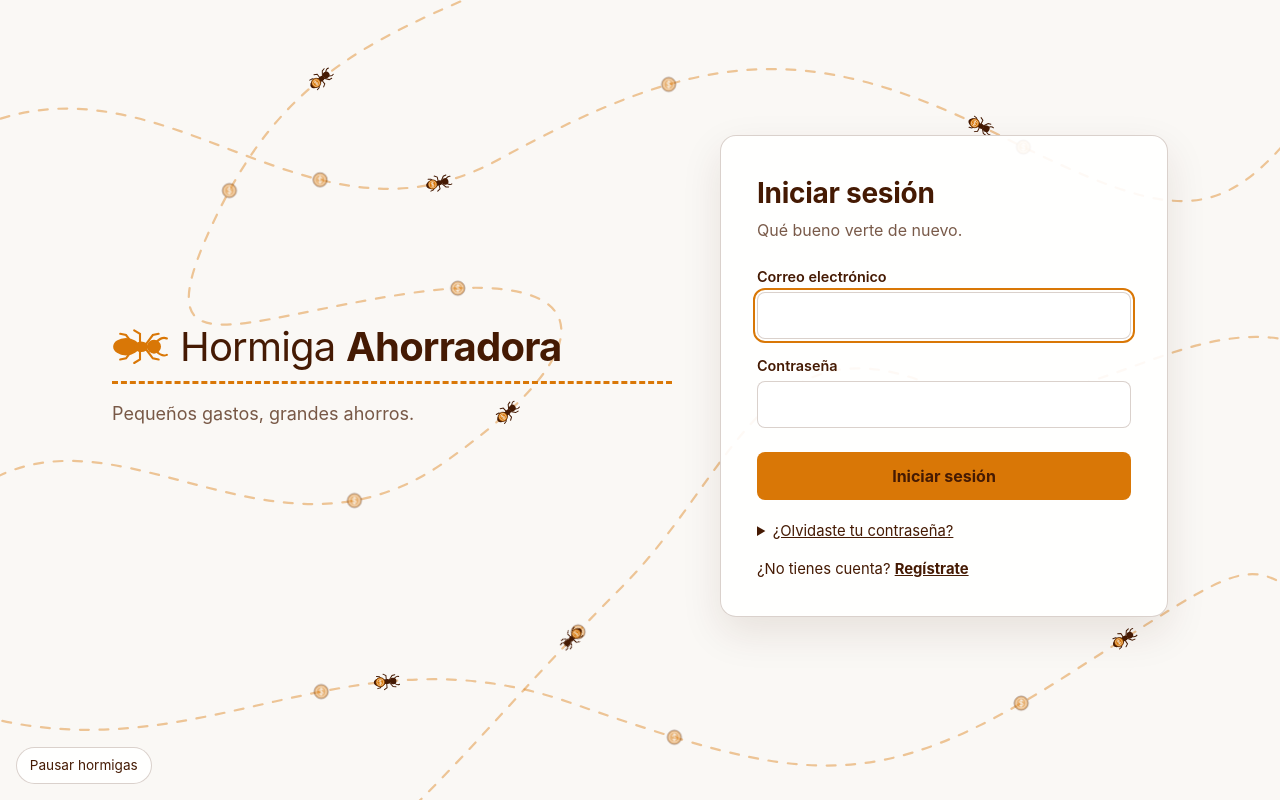
After one commit to JuanDR403/Hormiguero, a Django app: page /login/ in a window 1280 px wide. The commit adds this page. Run offline with Django 5.2, Linux system fonts and the light colour scheme.

Commit message:
feat: login, registro y animación decorativa de hormigas

```diff
--- a/config/settings.py
+++ b/config/settings.py
@@ -101,6 +101,10 @@ AUTH_PASSWORD_VALIDATORS = [
     },
 ]
 
+LOGIN_URL = "login"
+LOGIN_REDIRECT_URL = "inicio"
+LOGOUT_REDIRECT_URL = "login"
+
 
 # Internationalization
 # https://docs.djangoproject.com/en/6.1/topics/i18n/
--- /dev/null
+++ b/gastos/forms.py
@@ -0,0 +1,88 @@
+from django import forms
+from django.contrib.auth import get_user_model
+from django.contrib.auth.forms import AuthenticationForm
+from django.contrib.auth.password_validation import validate_password
+from django.core.exceptions import ValidationError
+
+from .reglas.usuarios import normalizar_correo
+
+Usuario = get_user_model()
+# El correo se guarda como username, que admite hasta 150 caracteres.
+LONGITUD_MAXIMA_CORREO = 150
+
+
+class FormularioIngreso(AuthenticationForm):
+    username = forms.EmailField(
+        label="Correo electrónico",
+        max_length=LONGITUD_MAXIMA_CORREO,
+        widget=forms.EmailInput(attrs={"autofocus": True, "autocomplete": "email"}),
+    )
+    password = forms.CharField(
+        label="Contraseña",
+        strip=False,
+        widget=forms.PasswordInput(attrs={"autocomplete": "current-password"}),
+    )
+    error_messages = {
+        **AuthenticationForm.error_messages,
+        "invalid_login": "El correo o la contraseña son incorrectos.",
+    }
+
+    def clean_username(self):
+        return normalizar_correo(self.cleaned_data["username"])
+
+
+class FormularioRegistro(forms.Form):
+    nombre_completo = forms.CharField(
+        label="Nombre completo",
+        max_length=150,
+        widget=forms.TextInput(attrs={"autofocus": True, "autocomplete": "name"}),
+    )
+    correo = forms.EmailField(
+        label="Correo electrónico",
+        max_length=LONGITUD_MAXIMA_CORREO,
+        widget=forms.EmailInput(attrs={"autocomplete": "email"}),
+    )
+    contrasena = forms.CharField(
+        label="Contraseña",
+        strip=False,
+        widget=forms.PasswordInput(attrs={"autocomplete": "new-password"}),
+    )
+    confirmar_contrasena = forms.CharField(
+        label="Confirmar contraseña",
+        strip=False,
+        widget=forms.PasswordInput(attrs={"autocomplete": "new-password"}),
+    )
+
+    def clean_correo(self):
+        correo = normalizar_correo(self.cleaned_data["correo"])
+        if Usuario.objects.filter(username=correo).exists():
+            raise ValidationError("Ya existe una cuenta con este correo.")
+        return correo
+
+    def clean(self):
+        datos = super().clean()
+        contrasena = datos.get("contrasena")
+        confirmacion = datos.get("confirmar_contrasena")
+
+        if contrasena and confirmacion and contrasena != confirmacion:
+            self.add_error("confirmar_contrasena", "Las contraseñas no coinciden.")
+        elif contrasena:
+            correo = datos.get("correo", "")
+            candidato = Usuario(
+                username=correo,
+                email=correo,
+                first_name=datos.get("nombre_completo", ""),
+            )
+            try:
+                validate_password(contrasena, candidato)
+            except ValidationError as error:
+                self.add_error("contrasena", error)
+        return datos
+
+    def save(self):
+        return Usuario.objects.create_user(
+            username=self.cleaned_data["correo"],
+            email=self.cleaned_data["correo"],
+            password=self.cleaned_data["contrasena"],
+            first_name=self.cleaned_data["nombre_completo"],
+        )
--- /dev/null
+++ b/gastos/reglas/usuarios.py
@@ -0,0 +1,2 @@
+def normalizar_correo(correo):
+    return correo.strip().lower()
--- a/gastos/urls.py
+++ b/gastos/urls.py
@@ -1,6 +1,19 @@
+from django.contrib.auth import views as auth_views
 from django.urls import path
 from . import views
+from .forms import FormularioIngreso
 
 urlpatterns = [
     path("", views.inicio, name="inicio"),
+    path(
+        "login/",
+        auth_views.LoginView.as_view(
+            template_name="autenticacion/login.html",
+            authentication_form=FormularioIngreso,
+            redirect_authenticated_user=True,
+        ),
+        name="login",
+    ),
+    path("registro/", views.registro, name="registro"),
+    path("logout/", auth_views.LogoutView.as_view(), name="logout"),
 ]
--- /dev/null
+++ b/static/autenticacion.css
@@ -0,0 +1,240 @@
+:root {
+  --naranja: #D97706;
+  --cafe: #451A03;
+  --blanco: #FFFFFF;
+  --crema: #FAF8F5;
+  --tarjeta: rgba(255, 255, 255, 0.9);
+  --cafe-suave: rgba(69, 26, 3, 0.72);
+  --borde: rgba(69, 26, 3, 0.2);
+  --error: #B42318;
+}
+
+* { box-sizing: border-box; }
+
+body {
+  margin: 0;
+  min-height: 100vh;
+  background: var(--crema);
+  color: var(--cafe);
+  font-family: "Inter", "Segoe UI", Roboto, "Helvetica Neue", Arial, sans-serif;
+  line-height: 1.5;
+}
+
+[hidden] { display: none !important; }
+
+/* Fondo animado */
+.escena {
+  position: fixed;
+  inset: 0;
+  width: 100%;
+  height: 100%;
+  color: var(--cafe);
+}
+
+.ruta {
+  fill: none;
+  stroke: var(--naranja);
+  stroke-width: 2.5;
+  stroke-dasharray: 10 12;
+  stroke-linecap: round;
+  opacity: 0.4;
+  pointer-events: none;
+}
+
+#capa-monedas { opacity: 0.55; pointer-events: none; }
+
+.hormiga { cursor: help; }
+.hormiga-zona { fill: transparent; }
+.hormiga:hover use:first-of-type { color: var(--naranja); }
+
+/* Estructura */
+.contenido {
+  position: relative;
+  z-index: 1;
+  display: grid;
+  grid-template-columns: minmax(0, 1fr) minmax(0, 28rem);
+  gap: 3rem;
+  align-items: center;
+  width: min(100%, 68rem);
+  min-height: 100vh;
+  margin: 0 auto;
+  padding: 2rem 1rem 5rem;
+  pointer-events: none;
+}
+
+.tarjeta { pointer-events: auto; }
+
+.logo {
+  display: flex;
+  align-items: center;
+  gap: 0.75rem;
+}
+
+.logo-hormiga {
+  flex: none;
+  width: 3.5rem;
+  color: var(--naranja);
+}
+
+.logo-nombre {
+  font-size: clamp(1.75rem, 4vw, 2.5rem);
+  font-weight: 400;
+  letter-spacing: -0.02em;
+  line-height: 1.1;
+}
+
+.logo-nombre strong { font-weight: 700; }
+
+.logo-rastro {
+  height: 0;
+  margin: 0.75rem 0 1rem;
+  border-top: 3px dashed var(--naranja);
+}
+
+.lema {
+  margin: 0;
+  color: var(--cafe-suave);
+  font-size: 1.125rem;
+}
+
+.tarjeta {
+  padding: 2.25rem;
+  background: var(--tarjeta);
+  border: 1px solid var(--borde);
+  border-radius: 1rem;
+  box-shadow: 0 16px 40px rgba(69, 26, 3, 0.1);
+}
+
+/* Formulario */
+h1 {
+  margin: 0;
+  font-size: 1.75rem;
+  letter-spacing: -0.01em;
+}
+
+.subtitulo {
+  margin: 0.25rem 0 1.5rem;
+  color: var(--cafe-suave);
+}
+
+.campo { margin-bottom: 1rem; }
+
+label {
+  display: block;
+  margin-bottom: 0.3rem;
+  font-size: 0.9rem;
+  font-weight: 600;
+}
+
+input:not([type="hidden"]) {
+  width: 100%;
+  padding: 0.65rem 0.8rem;
+  background: var(--blanco);
+  border: 1px solid var(--borde);
+  border-radius: 0.5rem;
+  color: var(--cafe);
+  font: inherit;
+}
+
+input:focus-visible,
+a:focus-visible,
+summary:focus-visible,
+button:focus-visible {
+  outline: 2px solid var(--naranja);
+  outline-offset: 2px;
+}
+
+input[aria-invalid="true"] { border-color: var(--error); }
+
+.error {
+  margin: 0.3rem 0 0;
+  color: var(--error);
+  font-size: 0.875rem;
+}
+
+.error-general { margin: 0 0 1rem; }
+
+.boton {
+  width: 100%;
+  margin-top: 0.5rem;
+  padding: 0.75rem;
+  background: var(--naranja);
+  border: 0;
+  border-radius: 0.5rem;
+  color: var(--cafe);
+  cursor: pointer;
+  font: inherit;
+  font-weight: 700;
+  transition: background 0.15s;
+}
+
+.boton:hover { background: #E98A12; }
+
+.recuperar {
+  margin-top: 1.25rem;
+  font-size: 0.925rem;
+}
+
+.recuperar summary {
+  cursor: pointer;
+  text-decoration: underline;
+}
+
+.recuperar p {
+  margin: 0.4rem 0 0;
+  color: var(--cafe-suave);
+}
+
+.alterno {
+  margin: 1rem 0 0;
+  font-size: 0.925rem;
+}
+
+.alterno a {
+  color: var(--cafe);
+  font-weight: 700;
+}
+
+/* Controles de la simulación */
+.panel {
+  position: fixed;
+  left: 1rem;
+  bottom: 1rem;
+  z-index: 3;
+}
+
+.panel button {
+  padding: 0.45rem 0.8rem;
+  background: var(--tarjeta);
+  border: 1px solid var(--borde);
+  border-radius: 999px;
+  color: var(--cafe);
+  cursor: pointer;
+  font: inherit;
+  font-size: 0.85rem;
+}
+
+.ficha {
+  position: fixed;
+  z-index: 4;
+  width: 13rem;
+  padding: 0.55rem 0.75rem;
+  background: var(--cafe);
+  border-radius: 0.5rem;
+  color: var(--blanco);
+  font-size: 0.8rem;
+  pointer-events: none;
+}
+
+.ficha strong { display: block; color: #FBBF6B; }
+
+@media (max-width: 52rem) {
+  .contenido {
+    grid-template-columns: minmax(0, 1fr);
+    gap: 1.5rem;
+    align-content: center;
+    max-width: 30rem;
+  }
+
+  .tarjeta { padding: 1.5rem; }
+}
--- /dev/null
+++ b/static/hormigas.js
@@ -0,0 +1,114 @@
+(() => {
+  const SVG = "http://www.w3.org/2000/svg";
+  const HORMIGAS_POR_RUTA = 2;
+  const MONEDAS_POR_RUTA = 3;
+  const ESTADOS = ["Buscando migajas", "Cargando provisiones", "Volviendo al hormiguero", "Vigilando el camino"];
+
+  const escena = document.getElementById("escena-hormigas");
+  const capaHormigas = document.getElementById("capa-hormigas");
+  const capaMonedas = document.getElementById("capa-monedas");
+  const panel = document.getElementById("panel-simulacion");
+  const boton = document.getElementById("alternar-simulacion");
+  const ficha = document.getElementById("ficha-hormiga");
+
+  const crear = (etiqueta, atributos) => {
+    const elemento = document.createElementNS(SVG, etiqueta);
+    Object.entries(atributos).forEach(([nombre, valor]) => elemento.setAttribute(nombre, valor));
+    return elemento;
+  };
+
+  const ubicar = (hormiga) => {
+    const punto = hormiga.ruta.getPointAtLength(hormiga.distancia);
+    const siguiente = hormiga.ruta.getPointAtLength(hormiga.distancia + 1);
+    const angulo = (Math.atan2(siguiente.y - punto.y, siguiente.x - punto.x) * 180) / Math.PI;
+    hormiga.nodo.setAttribute("transform", `translate(${punto.x} ${punto.y}) rotate(${angulo})`);
+  };
+
+  const mostrarFicha = (hormiga) => {
+    const titulo = document.createElement("strong");
+    titulo.textContent = `Hormiga #${String(hormiga.id).padStart(2, "0")}`;
+    ficha.replaceChildren(
+      titulo,
+      `Carga: ${hormiga.carga === 1 ? "1 moneda" : `${hormiga.carga} monedas`}`,
+      document.createElement("br"),
+      `Estado: ${hormiga.estado}`,
+    );
+    ficha.hidden = false;
+
+    const caja = hormiga.nodo.getBoundingClientRect();
+    const margen = 8;
+    const x = caja.left + caja.width / 2 - ficha.offsetWidth / 2;
+    const y = caja.top - ficha.offsetHeight - margen;
+    ficha.style.left = `${Math.max(margen, Math.min(x, innerWidth - ficha.offsetWidth - margen))}px`;
+    ficha.style.top = `${y < margen ? caja.bottom + margen : y}px`;
+  };
+
+  const crearHormiga = (ruta, longitud, id, indice) => {
+    const nodo = crear("g", { class: "hormiga" });
+    nodo.append(
+      crear("circle", { class: "hormiga-zona", r: 22 }),
+      crear("use", { href: "#hormiga", x: -15, y: -10, width: 30, height: 20 }),
+    );
+
+    const hormiga = {
+      id,
+      ruta,
+      longitud,
+      nodo,
+      distancia: (longitud * (indice + Math.random() * 0.5)) / HORMIGAS_POR_RUTA,
+      velocidad: 0.03 + Math.random() * 0.025,
+      carga: Math.floor(Math.random() * 4),
+      estado: ESTADOS[id % ESTADOS.length],
+      detenida: false,
+    };
+
+    if (hormiga.carga > 0) {
+      nodo.append(crear("use", { href: "#moneda", x: -13, y: -6, width: 12, height: 12 }));
+    }
+    nodo.addEventListener("mouseenter", () => {
+      hormiga.detenida = true;
+      mostrarFicha(hormiga);
+    });
+    nodo.addEventListener("mouseleave", () => {
+      hormiga.detenida = false;
+      ficha.hidden = true;
+    });
+
+    capaHormigas.append(nodo);
+    ubicar(hormiga);
+    return hormiga;
+  };
+
+  let siguienteId = 1;
+  const hormigas = [...escena.querySelectorAll(".ruta")].flatMap((ruta) => {
+    const longitud = ruta.getTotalLength();
+    for (let i = 1; i <= MONEDAS_POR_RUTA; i += 1) {
+      const punto = ruta.getPointAtLength((longitud * i) / (MONEDAS_POR_RUTA + 1));
+      capaMonedas.append(crear("use", { href: "#moneda", x: punto.x - 9, y: punto.y - 9, width: 18, height: 18 }));
+    }
+    return Array.from({ length: HORMIGAS_POR_RUTA }, (_, indice) => crearHormiga(ruta, longitud, siguienteId++, indice));
+  });
+
+  let pausada = false;
+  const actualizarPausa = (valor) => {
+    pausada = valor;
+    boton.textContent = pausada ? "Reanudar hormigas" : "Pausar hormigas";
+  };
+  boton.addEventListener("click", () => actualizarPausa(!pausada));
+  actualizarPausa(matchMedia("(prefers-reduced-motion: reduce)").matches);
+  panel.hidden = false;
+
+  let anterior = performance.now();
+  const avanzar = (ahora) => {
+    const transcurrido = Math.min(ahora - anterior, 50);
+    anterior = ahora;
+    if (!pausada) {
+      hormigas.filter((hormiga) => !hormiga.detenida).forEach((hormiga) => {
+        hormiga.distancia = (hormiga.distancia + hormiga.velocidad * transcurrido) % hormiga.longitud;
+        ubicar(hormiga);
+      });
+    }
+    requestAnimationFrame(avanzar);
+  };
+  requestAnimationFrame(avanzar);
+})();
--- /dev/null
+++ b/templates/autenticacion/_campo.html
@@ -0,0 +1,7 @@
+<div class="campo">
+  <label for="{{ campo.id_for_label }}">{{ campo.label }}</label>
+  {{ campo }}
+  {% for error in campo.errors %}
+    <p class="error">{{ error }}</p>
+  {% endfor %}
+</div>
--- /dev/null
+++ b/templates/autenticacion/base.html
@@ -0,0 +1,60 @@
+{% load static %}
+<!doctype html>
+<html lang="es">
+<head>
+  <meta charset="utf-8">
+  <meta name="viewport" content="width=device-width, initial-scale=1">
+  <title>{% block titulo %}{% endblock %} · Hormiga Ahorradora</title>
+  <link rel="stylesheet" href="{% static 'autenticacion.css' %}">
+  <script src="{% static 'hormigas.js' %}" defer></script>
+</head>
+<body>
+  <svg class="escena" id="escena-hormigas" viewBox="0 0 1440 900" preserveAspectRatio="xMidYMid slice" aria-hidden="true">
+    <defs>
+      <symbol id="hormiga" viewBox="0 0 48 32">
+        <g fill="none" stroke="currentColor" stroke-width="1.8" stroke-linecap="round">
+          <path d="M18 14 L12 6 L7 5 M24 14 L24 5 L19 2 M29 14 L35 6 L40 5" />
+          <path d="M18 18 L12 26 L7 27 M24 18 L24 27 L19 30 M29 18 L35 26 L40 27" />
+          <path d="M38 12 Q43 7 47 9 M38 20 Q43 25 47 23" />
+        </g>
+        <g fill="currentColor">
+          <ellipse cx="12" cy="16" rx="11" ry="7.5" />
+          <ellipse cx="25" cy="16" rx="6" ry="4.5" />
+          <circle cx="36" cy="16" r="6" />
+        </g>
+      </symbol>
+      <symbol id="moneda" viewBox="0 0 24 24">
+        <circle cx="12" cy="12" r="10.5" fill="#D97706" stroke="#451A03" stroke-width="1.2" />
+        <circle cx="12" cy="12" r="7.5" fill="none" stroke="#FAF8F5" stroke-width="1" />
+        <path d="M15 8.8 C13.8 7.6 9.2 7.6 9.2 10 C9.2 12.6 15 11.2 15 14 C15 16.4 10.2 16.4 9 15.2 M12 6.4 V17.6" fill="none" stroke="#FAF8F5" stroke-width="1.3" stroke-linecap="round" />
+      </symbol>
+    </defs>
+    <path class="ruta" d="M-40 150 C 180 40, 340 300, 560 180 S 900 40, 1120 150 S 1380 260, 1500 90" />
+    <path class="ruta" d="M-40 560 C 120 430, 300 660, 500 520 S 660 300, 460 330 S 160 420, 240 250 S 420 40, 620 -40" />
+    <path class="ruta" d="M-40 800 C 220 880, 380 700, 640 790 S 980 900, 1200 760 S 1400 620, 1500 700" />
+    <path class="ruta" d="M1500 400 C 1340 320, 1220 500, 1040 430 S 820 540, 700 660 S 520 860, 420 950" />
+    <g id="capa-monedas"></g>
+    <g id="capa-hormigas"></g>
+  </svg>
+
+  <main class="contenido">
+    <section class="marca">
+      <div class="logo">
+        <svg class="logo-hormiga" viewBox="0 0 48 32" aria-hidden="true"><use href="#hormiga" /></svg>
+        <span class="logo-nombre">Hormiga <strong>Ahorradora</strong></span>
+      </div>
+      <div class="logo-rastro" aria-hidden="true"></div>
+      <p class="lema">Pequeños gastos, grandes ahorros.</p>
+    </section>
+
+    <section class="tarjeta">
+      {% block formulario %}{% endblock %}
+    </section>
+  </main>
+
+  <aside class="panel" id="panel-simulacion" aria-label="Simulación de hormigas" hidden>
+    <button type="button" id="alternar-simulacion">Pausar hormigas</button>
+  </aside>
+  <div class="ficha" id="ficha-hormiga" hidden></div>
+</body>
+</html>
--- /dev/null
+++ b/templates/autenticacion/login.html
@@ -0,0 +1,25 @@
+{% extends "autenticacion/base.html" %}
+
+{% block titulo %}Iniciar sesión{% endblock %}
+
+{% block formulario %}
+  <h1>Iniciar sesión</h1>
+  <p class="subtitulo">Qué bueno verte de nuevo.</p>
+
+  <form method="post" novalidate>
+    {% csrf_token %}
+    <input type="hidden" name="next" value="{{ next }}">
+    {% for error in form.non_field_errors %}
+      <p class="error error-general" role="alert">{{ error }}</p>
+    {% endfor %}
+    {% include "autenticacion/_campo.html" with campo=form.username %}
+    {% include "autenticacion/_campo.html" with campo=form.password %}
+    <button class="boton" type="submit">Iniciar sesión</button>
+  </form>
+
+  <details class="recuperar">
+    <summary>¿Olvidaste tu contraseña?</summary>
+    <p>La recuperación de contraseña estará disponible próximamente.</p>
+  </details>
+  <p class="alterno">¿No tienes cuenta? <a href="{% url 'registro' %}">Regístrate</a></p>
+{% endblock %}
```
Also changed, not shown: gastos/tests/test_autenticacion.py (added, +132 -0 lines), gastos/views.py (+19 -1 lines), templates/autenticacion/registro.html (added, +19 -0 lines), templates/inicio.html (+9 -0 lines).
